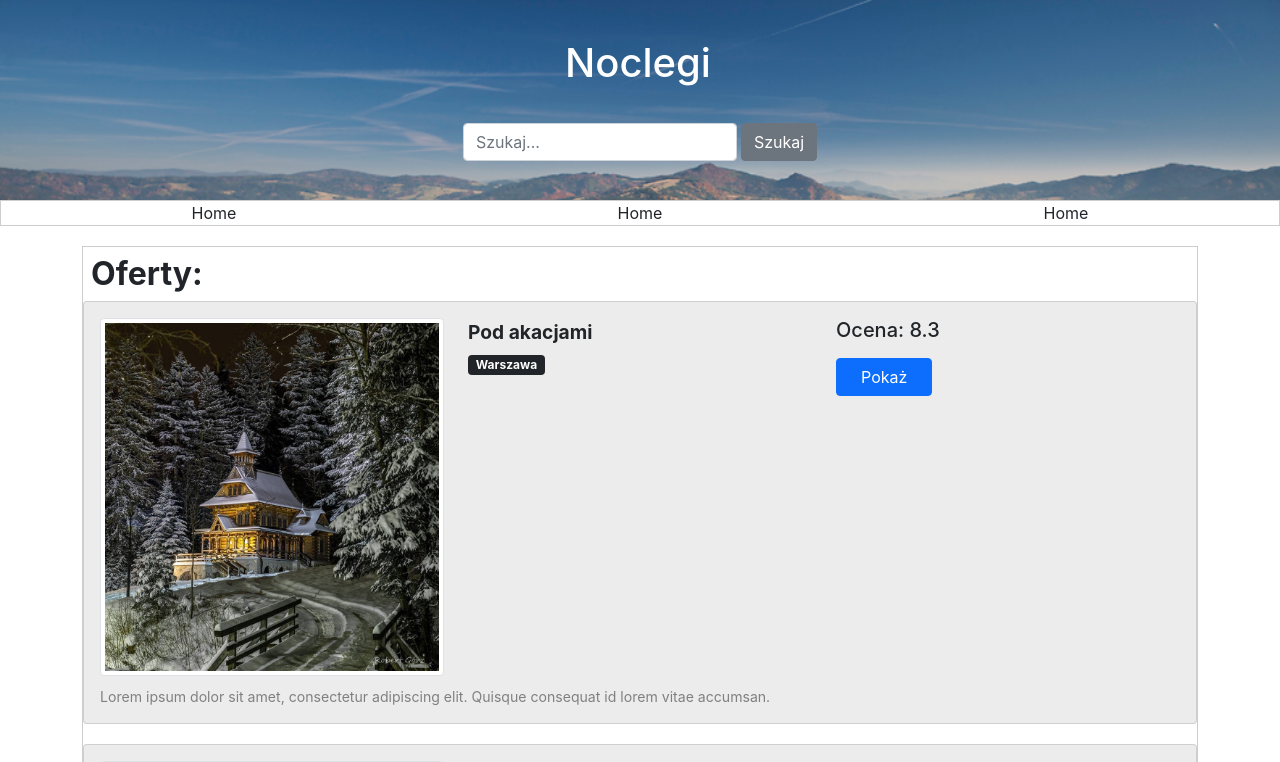
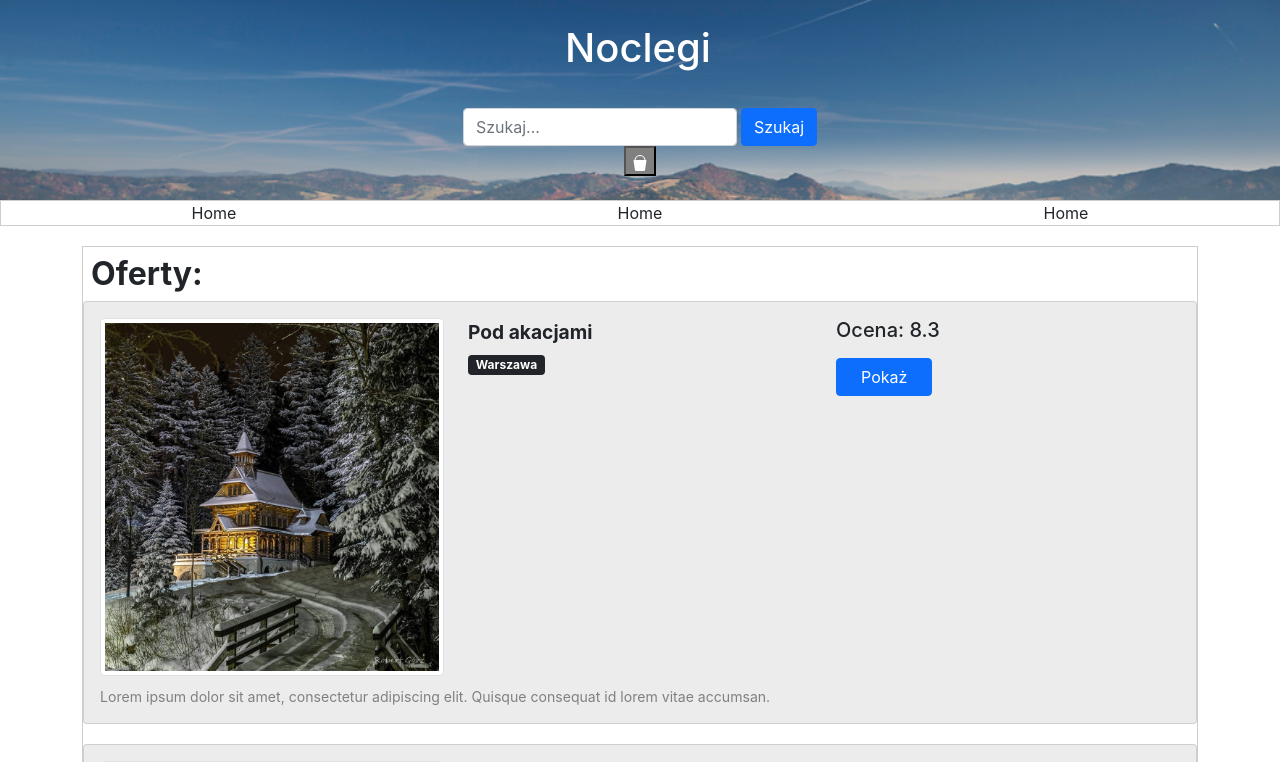
Before and after one commit to bartekrzesista/noclegi, a React (Create React App) app: page / in a window 1280 px wide. Shown: the top 762 px of the page. Built offline with nearby package versions, Linux system fonts and the light colour scheme.

Commit message:
add change-theme button

```diff
--- a/src/App.js
+++ b/src/App.js
@@ -6,6 +6,7 @@ import LoadingIcon from "./components/UI/LoadingIcon/LoadingIcon";
 import Searchbar from "./components/UI/Searchbar/Searchbar";
 import Layout from "./components/Layout/Layout";
 import Footer from "./components/Footer/Footer";
+import ThemeButton from "./components/UI/ThemeButton/ThemeButton";
 
 class App extends Component {
   hotels = [
@@ -33,7 +34,8 @@ class App extends Component {
     super(props);
     this.state = {
       hotels: [],
-      loading: true
+      loading: true,
+      theme: "primary",
     };
   }
 
@@ -48,24 +50,38 @@ class App extends Component {
     setTimeout(() => {
       this.setState({
         hotels: this.hotels,
-        loading: false
+        loading: false,
       });
     }, 1000);
   }
 
+  changeTheme = () => {
+    const newTheme = this.state.theme === "primary" ? "warning" : "primary";
+    this.setState({ theme: newTheme });
+  };
+
   render() {
     return (
-        <Layout
-        header={<Header>
-          <Searchbar searchHandler={this.searchHandler}/>
-        </Header>}
+      <Layout
+        header={
+          <Header>
+            <Searchbar
+              searchHandler={this.searchHandler}
+              theme={this.state.theme}
+            />
+            <ThemeButton onChange={this.changeTheme} />
+          </Header>
+        }
         menu={<Menu />}
-        content={ this.state.loading
-          ? <LoadingIcon />
-          : <Hotels hotels={this.state.hotels} />
+        content={
+          this.state.loading ? (
+            <LoadingIcon />
+          ) : (
+            <Hotels hotels={this.state.hotels} theme={this.state.theme} />
+          )
         }
         footer={<Footer />}
-        />
+      />
     );
   }
 }
--- a/src/components/Hotels/Hotel/Hotel.js
+++ b/src/components/Hotels/Hotel/Hotel.js
@@ -28,7 +28,7 @@ function Hotel(props) {
               </div>
               <div className="col text-right">
                 <h5>Ocena: {props.hotel.rating}</h5>
-                <button className="btn btn-primary mt-2 px-4">Pokaż</button>
+                <button className={`btn btn-${props.theme} mt-2 px-4`}>Pokaż</button>
               </div>
             </div>
           </div>
--- a/src/components/Hotels/Hotels.js
+++ b/src/components/Hotels/Hotels.js
@@ -1,22 +1,24 @@
-import React from 'react';
-import PropTypes from 'prop-types';
-import {Component} from 'react';
-import Hotel from './Hotel/Hotel';
-import styles from './Hotels.module.css';
+import React from "react";
+import PropTypes from "prop-types";
+import { Component } from "react";
+import Hotel from "./Hotel/Hotel";
+import styles from "./Hotels.module.css";
 
 class Hotels extends Component {
   render() {
     return (
       <div className={styles.container}>
         <h2 className={styles.title}>Oferty:</h2>
-                {this.props.hotels.map(e => <Hotel key={e.id} hotel={e}/>)}
+        {this.props.hotels.map((e) => (
+          <Hotel key={e.id} hotel={e} theme={this.props.theme} />
+        ))}
       </div>
     );
   }
 }
 
 Hotels.propTypes = {
-    hotels: PropTypes.array.isRequired
-}
+  hotels: PropTypes.array.isRequired,
+};
 
 export default Hotels;
--- a/src/components/UI/Searchbar/Searchbar.js
+++ b/src/components/UI/Searchbar/Searchbar.js
@@ -29,7 +29,7 @@ function Searchbar(props) {
                 onKeyDown={e => {e.key === 'Enter' && search()}}
             />
             <button
-                className="btn btn-secondary ms-1"
+                className={`btn btn-${props.theme} ms-1`}
                 onClick={search}
             >Szukaj</button>
         </div>
--- /dev/null
+++ b/src/components/UI/ThemeButton/ThemeButton.js
@@ -0,0 +1,20 @@
+export default function ThemeButton(props) {
+  const styles = {
+    color: "#fff",
+    backgroundColor: "gray"
+  };
+  return (
+    <button style={styles} onClick={props.onChange}>
+      <svg
+        xmlns="http://www.w3.org/2000/svg"
+        width="16"
+        height="16"
+        fill="currentColor"
+        className="bi bi-bucket-fill"
+        viewBox="0 0 16 16"
+      >
+        <path d="M2.522 5H2a.5.5 0 0 0-.494.574l1.372 9.149A1.5 1.5 0 0 0 4.36 16h7.278a1.5 1.5 0 0 0 1.483-1.277l1.373-9.149A.5.5 0 0 0 14 5h-.522A5.5 5.5 0 0 0 2.522 5zm1.005 0a4.5 4.5 0 0 1 8.945 0H3.527z" />
+      </svg>
+    </button>
+  );
+}
```
Lines whose indentation alone changed are shown as unchanged.
